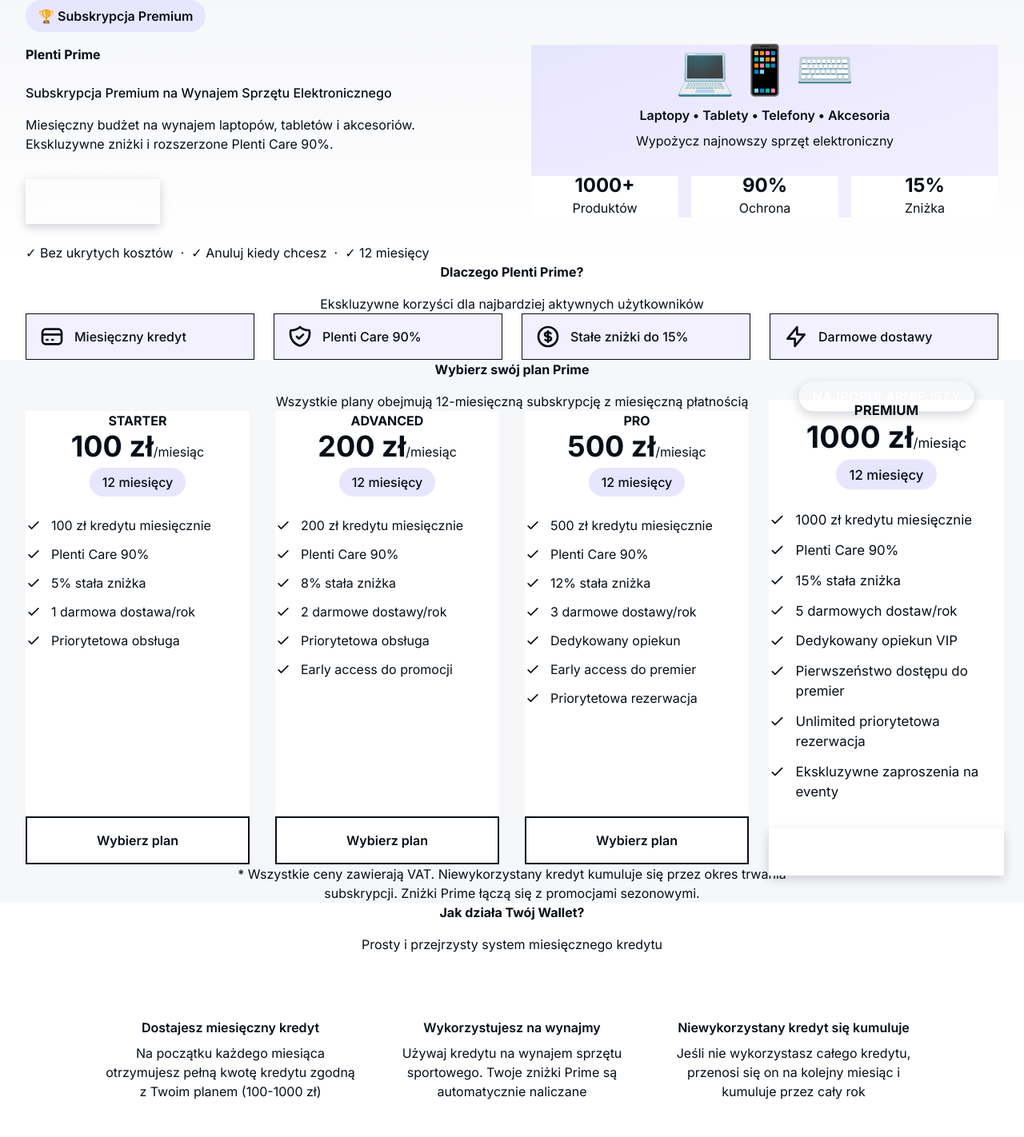
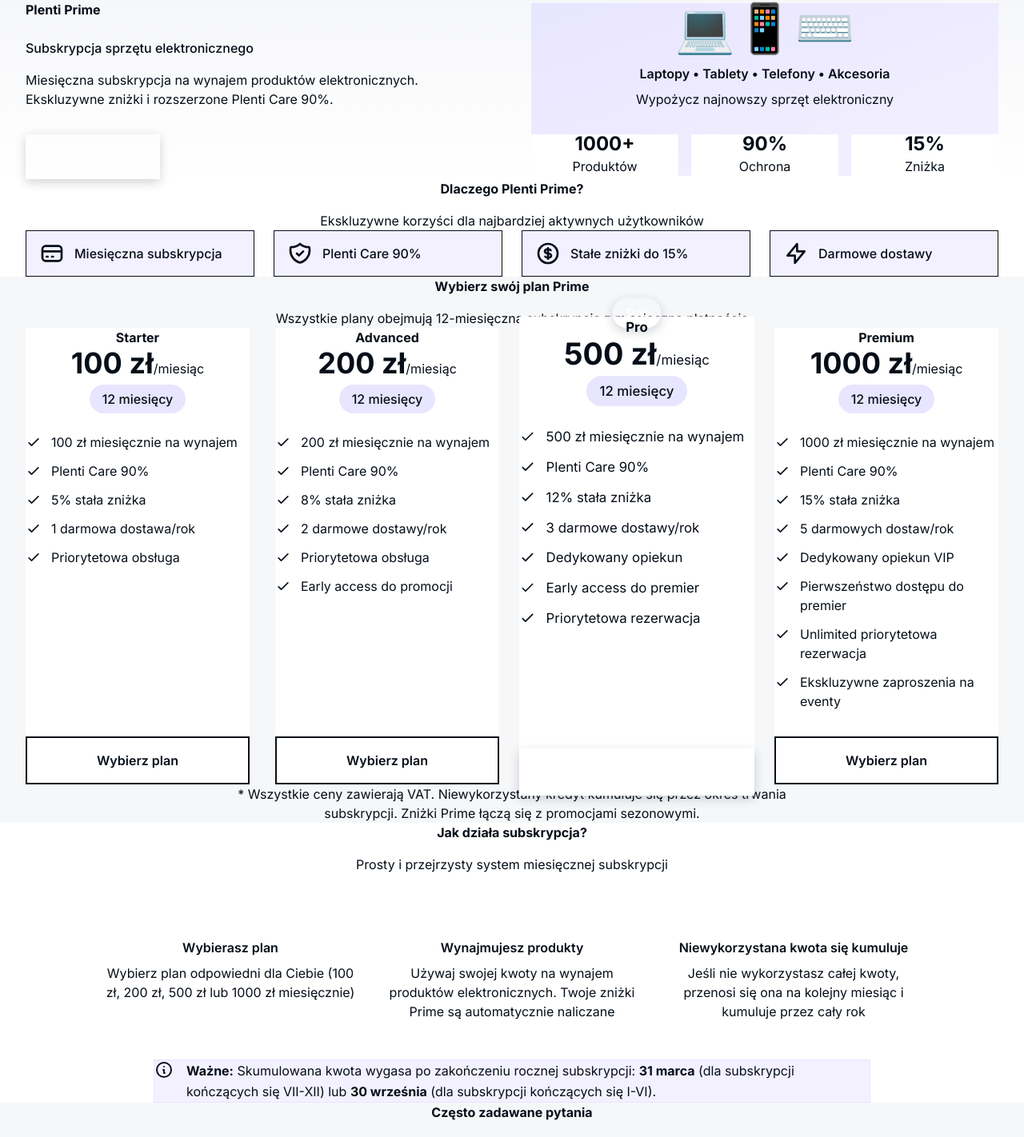
Before and after one commit to duzywojtek-blip/plenti-prime, a Next.js app: page / in a window 1280 px wide. Shown: the top 1422 px of the page at 80% size. Built offline with nearby package versions, Linux system fonts and the light colour scheme.

Commit message:
refactor: Update copy - remove 'budżet', simplify titles, change badge to 'Pro'

```diff
--- a/app/layout.tsx
+++ b/app/layout.tsx
@@ -8,16 +8,16 @@
 })
 
 export const metadata: Metadata = {
-  title: "Plenti Prime - Subskrypcja Premium na Wynajem Sprzętu Elektronicznego",
+  title: "Plenti Prime - Subskrypcja sprzętu elektronicznego",
   description:
-    "Miesięczny budżet, ekskluzywne zniżki do 15% i rozszerzone Plenti Care 90%. Wypożycz najlepszy sprzęt elektroniczny: laptopy, tablety, telefony z subskrypcją Prime.",
+    "Miesięczna subskrypcja na wynajem produktów elektronicznych. Ekskluzywne zniżki do 15% i rozszerzone Plenti Care 90%. Laptopy, tablety, telefony dla domu i firm.",
   keywords:
     "plenti prime, wynajem sprzętu elektronicznego, subskrypcja, laptopy, tablety, telefony, akcesoria, zniżki, plenti care",
   authors: [{ name: "Plenti" }],
   openGraph: {
-    title: "Plenti Prime - Subskrypcja Premium",
+    title: "Plenti Prime - Subskrypcja sprzętu elektronicznego",
     description:
-      "Miesięczny budżet na wynajem laptopów, tabletów i telefonów. Ekskluzywne zniżki i rozszerzona ochrona",
+      "Miesięczna subskrypcja na wynajem produktów elektronicznych. Ekskluzywne zniżki i rozszerzona ochrona",
     url: "https://plenti.app/prime",
     siteName: "Plenti Prime",
     locale: "pl_PL",
--- a/components/Footer.tsx
+++ b/components/Footer.tsx
@@ -97,9 +97,9 @@
           <div className="mb-6 leading-relaxed" style={{ fontSize: 'var(--font-size-small)', color: 'var(--color-grey-00)' }}>
             <p>
               * Subskrypcja Plenti Prime trwa 12 miesięcy z miesięczną
-              płatnością. Miesięczny kredyt na wynajem jest równy kwocie
-              subskrypcji. Niewykorzystany kredyt kumuluje się przez cały okres
-              subskrypcji. Skumulowany kredyt wygasa 31 marca (dla subskrypcji
+              płatnością. Miesięczna kwota na wynajem jest równa kwocie
+              subskrypcji. Niewykorzystana kwota kumuluje się przez cały okres
+              subskrypcji. Skumulowana kwota wygasa 31 marca (dla subskrypcji
               kończących się VII-XII) lub 30 września (dla subskrypcji
               kończących się I-VI) po zakończeniu rocznej subskrypcji. Zniżki
               Prime łączą się z promocjami sezonowymi. Plenti Care 90% obejmuje
--- a/components/Hero.tsx
+++ b/components/Hero.tsx
@@ -14,29 +14,16 @@
         <div className="grid md:grid-cols-2 gap-12 items-center">
           {/* Left Column - Text Content */}
           <div className="text-center md:text-left">
-            <div
-              className="inline-block mb-4 font-semibold"
-              style={{
-                padding: '8px 16px',
-                backgroundColor: 'var(--color-light-purple)',
-                color: 'var(--color-purple)',
-                borderRadius: '9999px',
-                fontSize: 'var(--font-size-small)'
-              }}
-            >
-              🏆 Subskrypcja Premium
-            </div>
-
             <h1 className="font-bold mb-6 leading-tight" style={{ fontSize: 'clamp(40px, 6vw, var(--font-size-h1))', lineHeight: 'var(--line-height-h1)', color: 'var(--color-black)' }}>
               Plenti Prime
             </h1>
 
             <p className="font-medium mb-4" style={{ fontSize: 'clamp(20px, 3vw, var(--font-size-h4))', lineHeight: 'var(--line-height-h4)', color: 'var(--color-grey-00)' }}>
-              Subskrypcja Premium na Wynajem Sprzętu Elektronicznego
+              Subskrypcja sprzętu elektronicznego
             </p>
 
             <p className="mb-8 max-w-xl" style={{ fontSize: 'var(--font-size-base)', lineHeight: 'var(--line-height-base)', color: 'var(--color-grey-00)' }}>
-              Miesięczny budżet na wynajem laptopów, tabletów i akcesoriów.
+              Miesięczna subskrypcja na wynajem produktów elektronicznych.
               Ekskluzywne zniżki i rozszerzone Plenti Care 90%.
             </p>
 
@@ -65,10 +52,6 @@
             >
               Zobacz plany
             </button>
-
-            <p className="mt-6" style={{ fontSize: 'var(--font-size-small)', color: 'var(--color-grey-00)' }}>
-              ✓ Bez ukrytych kosztów &nbsp;·&nbsp; ✓ Anuluj kiedy chcesz &nbsp;·&nbsp; ✓ 12 miesięcy
-            </p>
           </div>
 
           {/* Right Column - Visual */}
--- a/components/PricingCard.tsx
+++ b/components/PricingCard.tsx
@@ -41,7 +41,7 @@
               boxShadow: 'var(--shadow-drop)'
             }}
           >
-            NAJPOPULARNIEJSZY
+            Pro
           </span>
         </div>
       )}
--- a/components/WalletExplanation.tsx
+++ b/components/WalletExplanation.tsx
@@ -2,23 +2,23 @@
   const steps = [
     {
       number: "1",
-      title: "Dostajesz miesięczny kredyt",
+      title: "Wybierasz plan",
       description:
-        "Na początku każdego miesiąca otrzymujesz pełną kwotę kredytu zgodną z Twoim planem (100-1000 zł)",
+        "Wybierz plan odpowiedni dla Ciebie (100 zł, 200 zł, 500 zł lub 1000 zł miesięcznie)",
       icon: "💳",
     },
     {
       number: "2",
-      title: "Wykorzystujesz na wynajmy",
+      title: "Wynajmujesz produkty",
       description:
-        "Używaj kredytu na wynajem sprzętu sportowego. Twoje zniżki Prime są automatycznie naliczane",
-      icon: "🎿",
+        "Używaj swojej kwoty na wynajem produktów elektronicznych. Twoje zniżki Prime są automatycznie naliczane",
+      icon: "📱",
     },
     {
       number: "3",
-      title: "Niewykorzystany kredyt się kumuluje",
+      title: "Niewykorzystana kwota się kumuluje",
       description:
-        "Jeśli nie wykorzystasz całego kredytu, przenosi się on na kolejny miesiąc i kumuluje przez cały rok",
+        "Jeśli nie wykorzystasz całej kwoty, przenosi się ona na kolejny miesiąc i kumuluje przez cały rok",
       icon: "💰",
     },
   ]
@@ -28,10 +28,10 @@
       <div className="container mx-auto px-4 sm:px-6 lg:px-8">
         <div className="text-center" style={{ marginBottom: 'var(--spacing-large-0)' }}>
           <h2 className="font-bold mb-4" style={{ fontSize: 'var(--font-size-h2)', lineHeight: 'var(--line-height-h2)', color: 'var(--color-black)' }}>
-            Jak działa Twój Wallet?
+            Jak działa subskrypcja?
           </h2>
           <p className="max-w-2xl mx-auto" style={{ fontSize: 'var(--font-size-base)', lineHeight: 'var(--line-height-base)', color: 'var(--color-grey-00)' }}>
-            Prosty i przejrzysty system miesięcznego kredytu
+            Prosty i przejrzysty system miesięcznej subskrypcji
           </p>
         </div>
 
@@ -94,7 +94,7 @@
             </div>
             <div className="ml-4">
               <p className="leading-relaxed" style={{ fontSize: 'var(--font-size-small)', color: 'var(--color-black)' }}>
-                <strong>Ważne:</strong> Skumulowany kredyt wygasa po zakończeniu
+                <strong>Ważne:</strong> Skumulowana kwota wygasa po zakończeniu
                 rocznej subskrypcji:{" "}
                 <strong>31 marca</strong> (dla subskrypcji kończących się
                 VII-XII) lub <strong>30 września</strong> (dla subskrypcji
--- a/constants/plans.ts
+++ b/constants/plans.ts
@@ -3,7 +3,7 @@
 export const PRIME_PLANS: PrimePlan[] = [
   {
     id: "starter",
-    name: "STARTER",
+    name: "Starter",
     price: 100,
     duration: 12,
     monthlyCredit: 100,
@@ -11,7 +11,7 @@
     discount: 5,
     freeDeliveries: 1,
     benefits: [
-      "100 zł kredytu miesięcznie",
+      "100 zł miesięcznie na wynajem",
       "Plenti Care 90%",
       "5% stała zniżka",
       "1 darmowa dostawa/rok",
@@ -20,7 +20,7 @@
   },
   {
     id: "advanced",
-    name: "ADVANCED",
+    name: "Advanced",
     price: 200,
     duration: 12,
     monthlyCredit: 200,
@@ -28,7 +28,7 @@
     discount: 8,
     freeDeliveries: 2,
     benefits: [
-      "200 zł kredytu miesięcznie",
+      "200 zł miesięcznie na wynajem",
       "Plenti Care 90%",
       "8% stała zniżka",
       "2 darmowe dostawy/rok",
@@ -38,15 +38,16 @@
   },
   {
     id: "pro",
-    name: "PRO",
+    name: "Pro",
     price: 500,
     duration: 12,
+    isPopular: true,
     monthlyCredit: 500,
     plentiCare: 90,
     discount: 12,
     freeDeliveries: 3,
     benefits: [
-      "500 zł kredytu miesięcznie",
+      "500 zł miesięcznie na wynajem",
       "Plenti Care 90%",
       "12% stała zniżka",
       "3 darmowe dostawy/rok",
@@ -57,16 +58,15 @@
   },
   {
     id: "premium",
-    name: "PREMIUM",
+    name: "Premium",
     price: 1000,
     duration: 12,
-    isPopular: true,
     monthlyCredit: 1000,
     plentiCare: 90,
     discount: 15,
     freeDeliveries: 5,
     benefits: [
-      "1000 zł kredytu miesięcznie",
+      "1000 zł miesięcznie na wynajem",
       "Plenti Care 90%",
       "15% stała zniżka",
       "5 darmowych dostaw/rok",
@@ -81,8 +81,8 @@
 export const BENEFITS: Benefit[] = [
   {
     icon: "wallet",
-    title: "Miesięczny kredyt",
-    description: "Otrzymuj miesięczny budżet na wynajem laptopów, tabletów i akcesoriów elektronicznych",
+    title: "Miesięczna subskrypcja",
+    description: "Wybierz kwotę na wynajem produktów elektronicznych dla domu i firm",
   },
   {
     icon: "shield",
@@ -108,14 +108,14 @@
       "Subskrypcja Plenti Prime trwa 12 miesięcy z miesięczną płatnością. Po zakończeniu okresu możesz odnowić subskrypcję na kolejny rok.",
   },
   {
-    question: "Co się dzieje z niewykorzystanym kredytem?",
+    question: "Co się dzieje z niewykorzystaną kwotą?",
     answer:
-      "Niewykorzystany kredyt kumuluje się przez cały okres 12-miesięcznej subskrypcji. Skumulowany kredyt wygasa 31 marca (dla subskrypcji kończących się VII-XII) lub 30 września (dla subskrypcji kończących się I-VI) po zakończeniu rocznej subskrypcji.",
+      "Niewykorzystana kwota kumuluje się przez cały okres 12-miesięcznej subskrypcji. Skumulowana kwota wygasa 31 marca (dla subskrypcji kończących się VII-XII) lub 30 września (dla subskrypcji kończących się I-VI) po zakończeniu rocznej subskrypcji.",
   },
   {
     question: "Czy mogę anulować subskrypcję?",
     answer:
-      "Subskrypcja Prime to zobowiązanie na 12 miesięcy. Możesz anulować subskrypcję, jednak nie otrzymasz zwrotu za niewykorzystane miesiące. Niewykorzystany kredyt pozostanie dostępny do końca okresu subskrypcji.",
+      "Subskrypcja Prime to zobowiązanie na 12 miesięcy. Możesz anulować subskrypcję, jednak nie otrzymasz zwrotu za niewykorzystane miesiące. Niewykorzystana kwota pozostanie dostępna do końca okresu subskrypcji.",
   },
   {
     question: "Jak działa Plenti Care 90%?",
```
